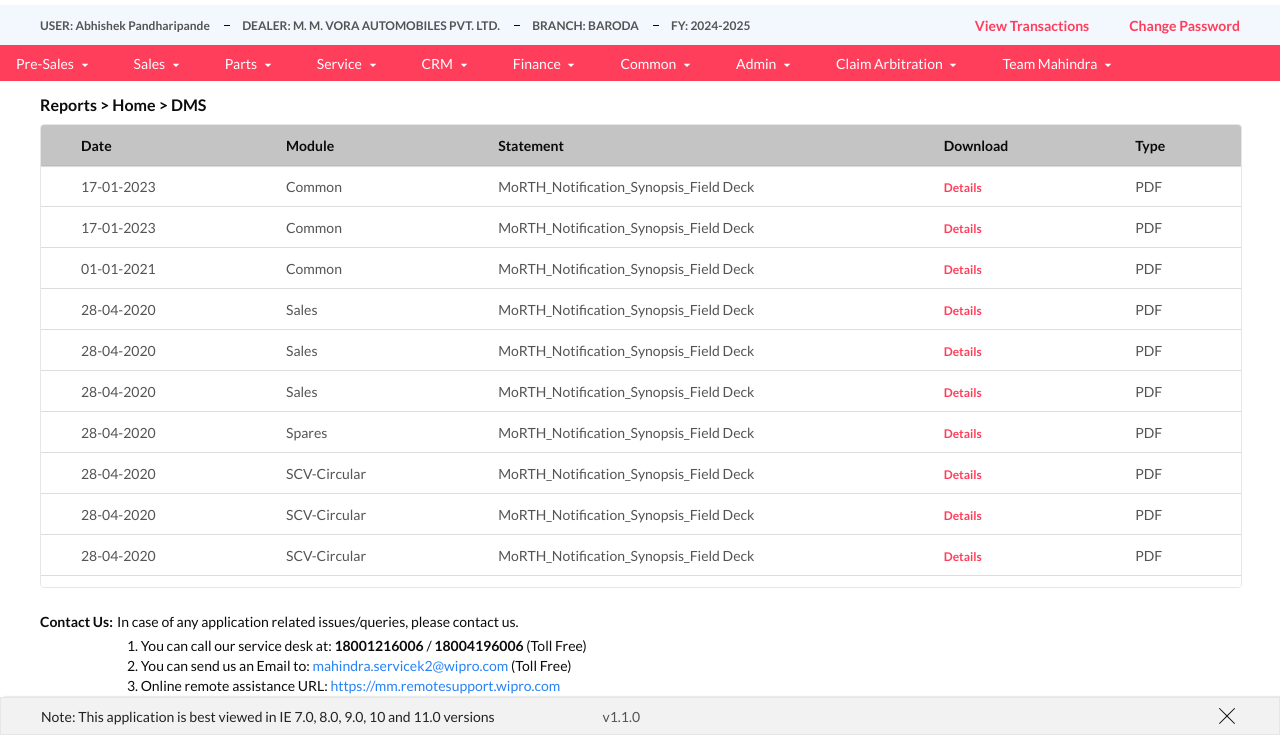
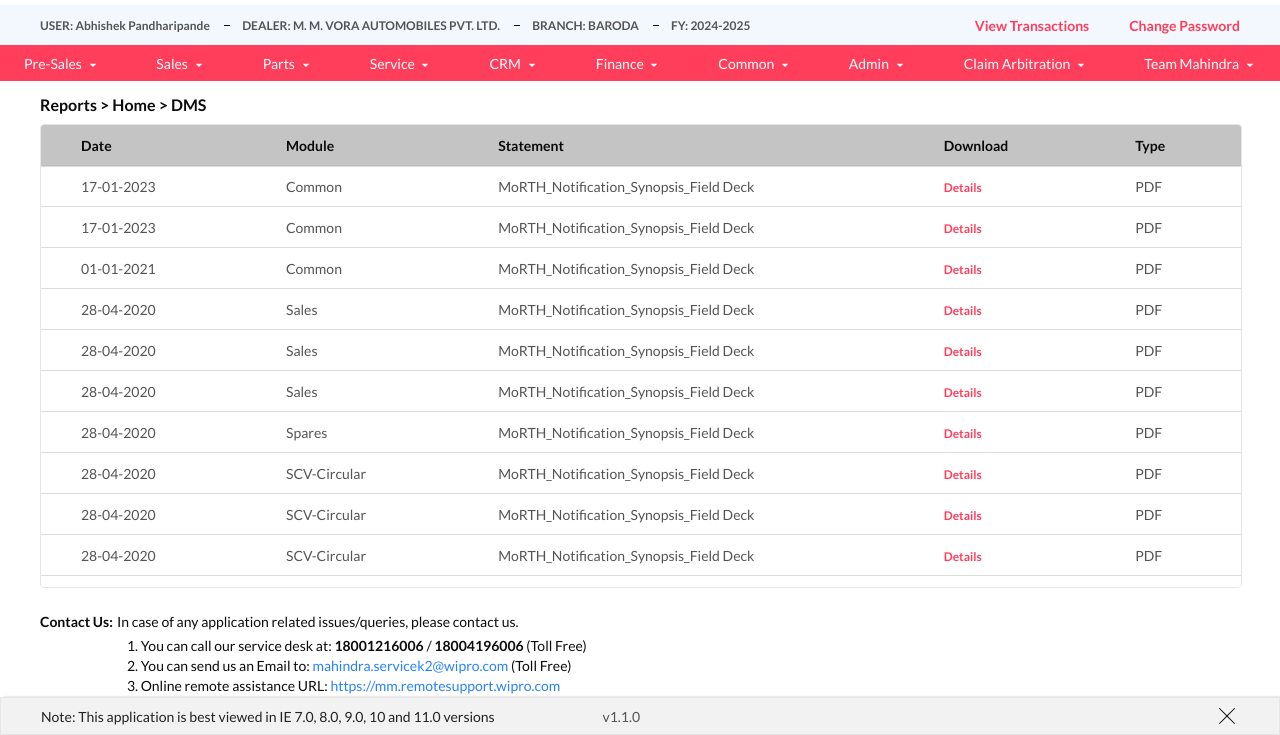
Before and after one commit to PremSathe/DMS-1, a plain HTML site: page reports-dms.html in a window 1280 px wide. Shown: the part 65-800 px from the top of the page. Drawn offline with Linux system fonts and the light colour scheme; a web font is replaced by a local one.

```diff
--- a/styles.css
+++ b/styles.css
@@ -809,7 +809,7 @@ nav a.active {
   border: none;
   outline: none;
   color: white;
-  padding: 14px 0px;
+  padding: 14px 8px;
   background-color: inherit;
   font-family: inherit;
   margin: 0;
```
